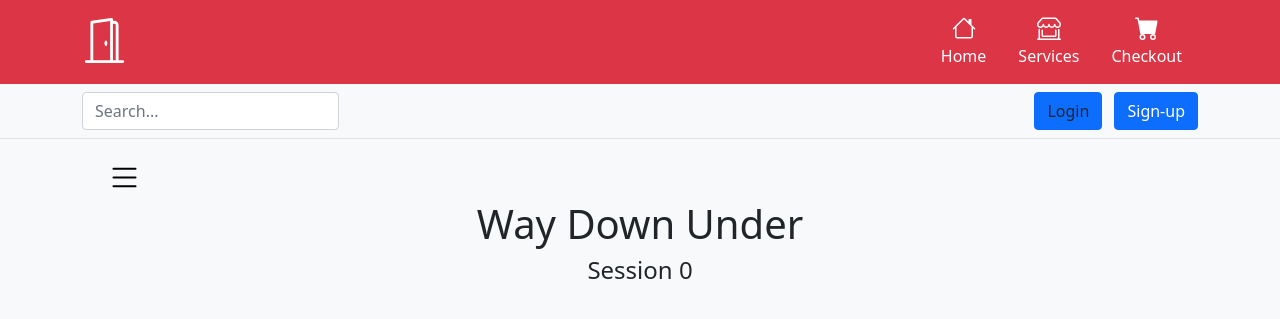
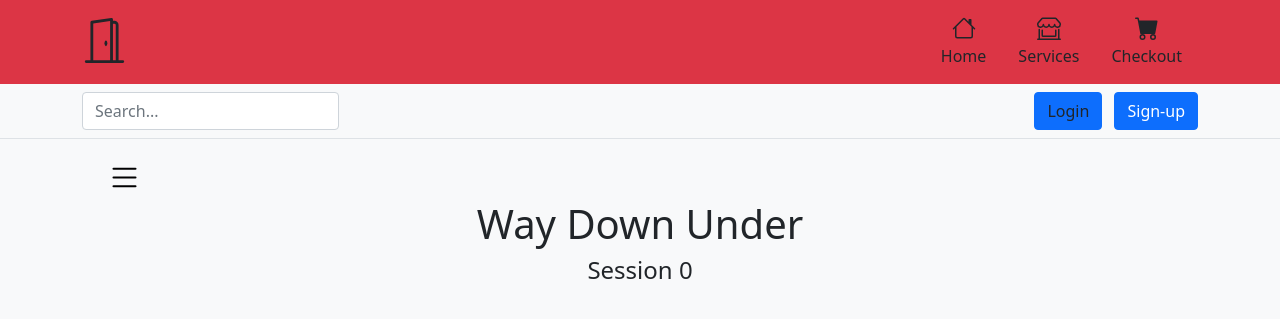
Before and after one commit to MaximoMayo/DND-Scapbook-Service, a plain HTML site: page index.html in a window 1280 px wide. Shown: the top 319 px of the page. Drawn offline with nearby package versions, Linux system fonts and the light colour scheme.

```diff
--- a/index.html
+++ b/index.html
@@ -13,12 +13,12 @@
     <link rel="stylesheet" href="/css/style.css">
 </head>
 
-<body class="bg-light text-white">
+<body class="bg-light text-dark">
     <header>
-        <div class="px-3 py-2 bg-danger text-white">
+        <div class="px-3 py-2 bg-danger text-dark">
           <div class="container">
             <div class="d-flex flex-wrap align-items-center justify-content-center justify-content-lg-start">
-              <a href="index.html" class="d-flex align-items-center my-2 my-lg-0 me-lg-auto text-white text-decoration-none">
+              <a href="index.html" class="d-flex align-items-center my-2 my-lg-0 me-lg-auto text-dark text-decoration-none">
                 <svg xmlns="http://www.w3.org/2000/svg" fill="currentColor" class="bi d-block mx-auto mb-1" width="45" height="45" viewBox="0 0 16 16">
                     <path d="M8.5 10c-.276 0-.5-.448-.5-1s.224-1 .5-1 .5.448.5 1-.224 1-.5 1"/>
                     <path d="M10.828.122A.5.5 0 0 1 11 .5V1h.5A1.5 1.5 0 0 1 13 2.5V15h1.5a.5.5 0 0 1 0 1h-13a.5.5 0 0 1 0-1H3V1.5a.5.5 0 0 1 .43-.495l7-1a.5.5 0 0 1 .398.117M11.5 2H11v13h1V2.5a.5.5 0 0 0-.5-.5M4 1.934V15h6V1.077z"/>
@@ -27,7 +27,7 @@
 
               <ul class="nav col-12 col-lg-auto my-2 justify-content-center my-md-0 text-small">
                 <li>
-                  <a href="index.html" class="nav-link text-white">
+                  <a href="index.html" class="nav-link text-dark">
                     <!--Gave me issues but finlly got SVG down-->
                     <svg xmlns="http://www.w3.org/2000/svg" fill="currentColor" class="bi d-block mx-auto mb-1" width="24" height="24" viewBox="0 0 16 16">
                         <path d="M8.707 1.5a1 1 0 0 0-1.414 0L.646 8.146a.5.5 0 0 0 .708.708L2 8.207V13.5A1.5 1.5 0 0 0 3.5 15h9a1.5 1.5 0 0 0 1.5-1.5V8.207l.646.647a.5.5 0 0 0 .708-.708L13 5.793V2.5a.5.5 0 0 0-.5-.5h-1a.5.5 0 0 0-.5.5v1.293zM13 7.207V13.5a.5.5 0 0 1-.5.5h-9a.5.5 0 0 1-.5-.5V7.207l5-5z"/>
@@ -37,7 +37,7 @@
                 </li>
 
                 <li>
-                  <a href="products.html" class="nav-link text-white">
+                  <a href="products.html" class="nav-link text-dark">
                     <svg xmlns="http://www.w3.org/2000/svg" fill="currentColor" class="bi d-block mx-auto mb-1" width="24" height="24" viewBox="0 0 16 16">
                         <path d="M2.97 1.35A1 1 0 0 1 3.73 1h8.54a1 1 0 0 1 .76.35l2.609 3.044A1.5 1.5 0 0 1 16 5.37v.255a2.375 2.375 0 0 1-4.25 1.458A2.37 2.37 0 0 1 9.875 8 2.37 2.37 0 0 1 8 7.083 2.37 2.37 0 0 1 6.125 8a2.37 2.37 0 0 1-1.875-.917A2.375 2.375 0 0 1 0 5.625V5.37a1.5 1.5 0 0 1 .361-.976zm1.78 4.275a1.375 1.375 0 0 0 2.75 0 .5.5 0 0 1 1 0 1.375 1.375 0 0 0 2.75 0 .5.5 0 0 1 1 0 1.375 1.375 0 1 0 2.75 0V5.37a.5.5 0 0 0-.12-.325L12.27 2H3.73L1.12 5.045A.5.5 0 0 0 1 5.37v.255a1.375 1.375 0 0 0 2.75 0 .5.5 0 0 1 1 0M1.5 8.5A.5.5 0 0 1 2 9v6h12V9a.5.5 0 0 1 1 0v6h.5a.5.5 0 0 1 0 1H.5a.5.5 0 0 1 0-1H1V9a.5.5 0 0 1 .5-.5m2 .5a.5.5 0 0 1 .5.5V13h8V9.5a.5.5 0 0 1 1 0V13a1 1 0 0 1-1 1H4a1 1 0 0 1-1-1V9.5a.5.5 0 0 1 .5-.5"/>
                       </svg>
@@ -45,7 +45,7 @@
                   </a>
                 </li>
                 <li>
-                  <a href="checkout.html" class="nav-link text-white">
+                  <a href="checkout.html" class="nav-link text-dark">
                     <svg xmlns="http://www.w3.org/2000/svg" fill="currentColor" class="bi d-block mx-auto mb-1" width="24" height="24" viewBox="0 0 16 16">
                         <path d="M0 1.5A.5.5 0 0 1 .5 1H2a.5.5 0 0 1 .485.379L2.89 3H14.5a.5.5 0 0 1 .491.592l-1.5 8A.5.5 0 0 1 13 12H4a.5.5 0 0 1-.491-.408L2.01 3.607 1.61 2H.5a.5.5 0 0 1-.5-.5M5 12a2 2 0 1 0 0 4 2 2 0 0 0 0-4m7 0a2 2 0 1 0 0 4 2 2 0 0 0 0-4m-7 1a1 1 0 1 1 0 2 1 1 0 0 1 0-2m7 0a1 1 0 1 1 0 2 1 1 0 0 1 0-2"/>
                       </svg>
```
Also changed, not shown: Checkout.html (+1 -1 lines), Login.html (+1 -1 lines), Products.html (+1 -1 lines), Register.html (+1 -1 lines).
